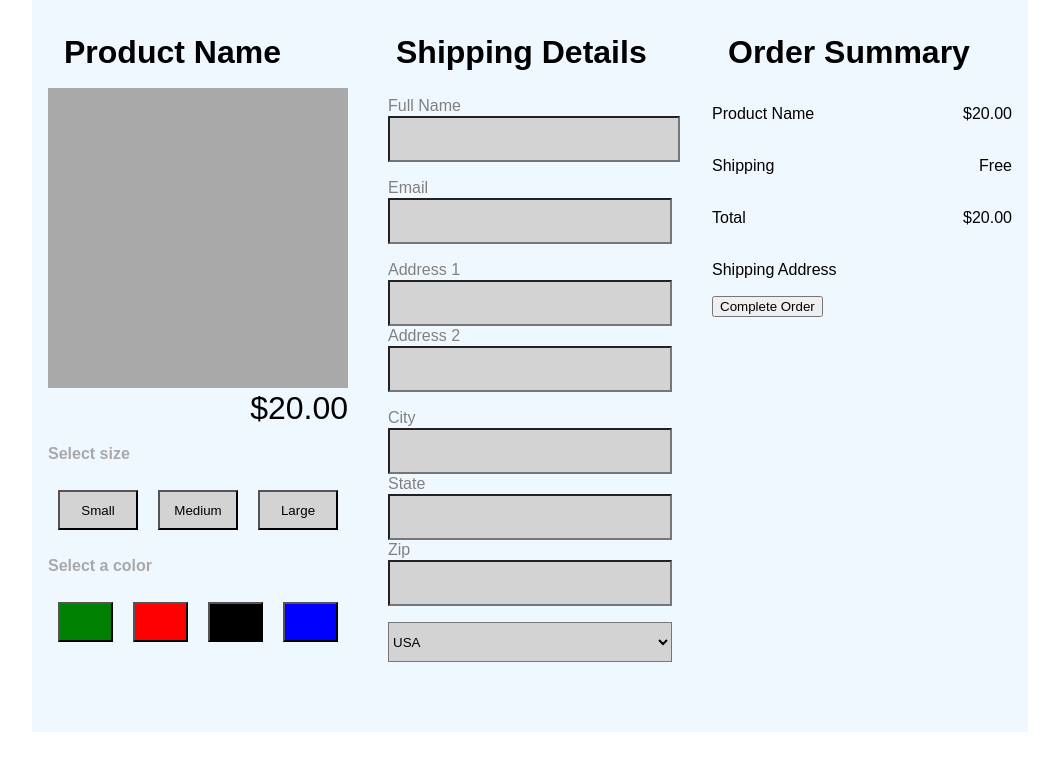
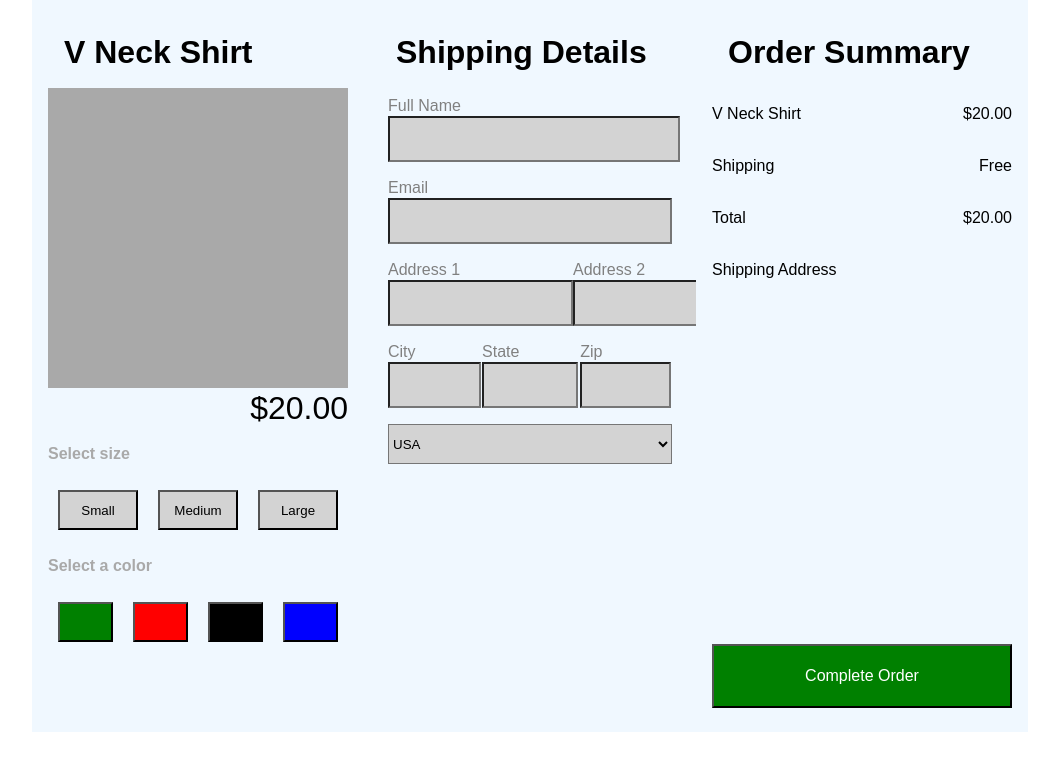
Before and after one commit to ajgerstner/ShoppingCart, a website: page index.html in a window 1280 px wide. Shown: the whole page, without its empty margins (110-1169 px from the left). Drawn offline with Linux system fonts and the light colour scheme.

Commit message:
Css complete

```diff
--- a/index.html
+++ b/index.html
@@ -11,7 +11,7 @@
 
    <section id="main">
 	<section id="product" class="sections">
-	    <h1>Product Name</h1>
+	    <h1>V Neck Shirt</h1>
 	    <div id="shirt"></div>
 	    <p id="productCost">$20.00</p>
 	    <section>
@@ -44,20 +44,29 @@
              <label for="email">Email</label>
              <input type="email" id="email" required/>
            </div>
-           <div class="form">
+           <div class="form" id="addresses">
+            <div id="address1Div">
              <label for="address1">Address 1</label>
              <input type="text" id="address1" required/>
-
+            </div>
+            <div id="address2Div">
              <label for="address2">Address 2</label>
              <input type="text" id="address2" required/>
+            </div>
            </div>
-           <div class="form">
+           <div class="form" id="cityStateZip">
+             <div >
              <label for="city">City</label>
              <input type="text" id="city" required/>
+             </div>
+             <div >
              <label for="state">State</label>
              <input type="text" id="state" required/>
-             <label for="state">Zip</label>
-             <input type="text" id="zip" required/>
+             </div>
+             <div  >
+             <label for="zip">Zip</label>
+             <input type="text" id="zip"required/>
+             </div>
            </div>
            <div class="form">
                <select name="country" id="country">
@@ -73,7 +82,7 @@
 	<section id="order" class="sections" >
 	    <h1>Order Summary</h1>
 	    <div class="orderProductDetails">
-            <p>Product Name </p>
+            <p>V Neck Shirt</p>
             <p id="orderProduct"></p>
             <p>$20.00</p>
 
@@ -88,14 +97,15 @@
             <p>$20.00</p>
 
 	    </div>
-        <div class="orderProductDetails">
+        <div class="orderProductDetails" id="shippingProductDetails">
             <p>Shipping Address</p>
             <p id="orderName"></p>
             <p id="orderAddress"></p>
             <p id="orderCityStateZip"></p>
 	    </div>
-
+	     <div class="orderProductDetails">
 	    <button type="submit" id="completeOrderButton" >Complete Order</button>
+	     </div>
 	</section>
 
 	</section>
--- a/scss/main.scss
+++ b/scss/main.scss
@@ -42,7 +42,8 @@ h3{
     height: 700px;
     padding-left: 1em;
     padding: 1em;
-     background-color: aliceblue;
+    background-color: aliceblue;
+
 }
 
 #size{
@@ -99,9 +100,32 @@ h3{
         height: 3em;
 
     }
+
     label{
         color:gray;
     }
+}
+#addresses{
+
+    display: flex;
+    div{
+        flex-grow:1;
+    }
+    flex-direction:row;
+}
+#cityStateZip{
+     display: flex;
+    overflow: auto;
+
+        div{
+            input{
+              width:90%;
+            }
+
+        }
+
+
+  flex-direction:row;
 }
 
 #country{
@@ -118,6 +142,21 @@ h3{
     justify-content: space-between;
 
 }
+
+#completeOrderButton{
+    width: 100%;
+    height:4em;
+    font-size:1em;
+    background-color: green;
+    color:white;
+
+
+}
+
+#shippingProductDetails{
+ height:400px;
+
+}
 //.wrapper{
   //   max-width: 1200px;
 //     margin-left: auto;
```
Also changed, not shown: css/main.css.
